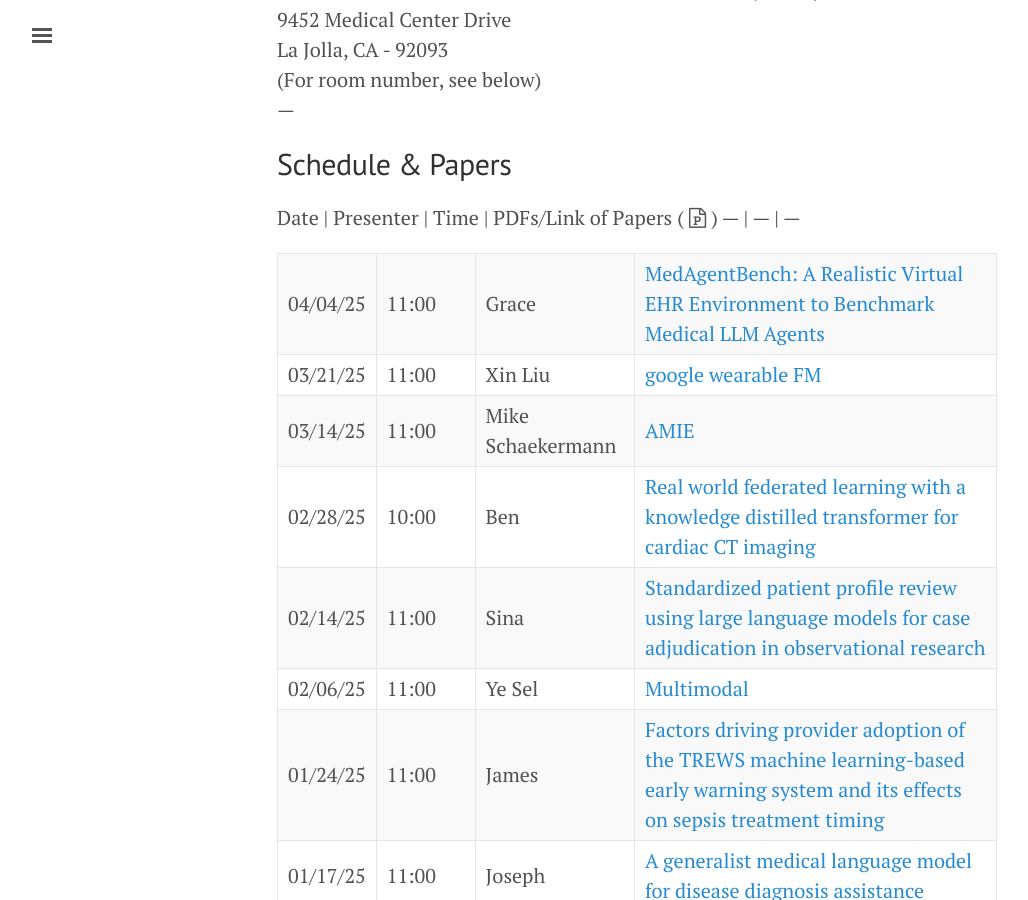
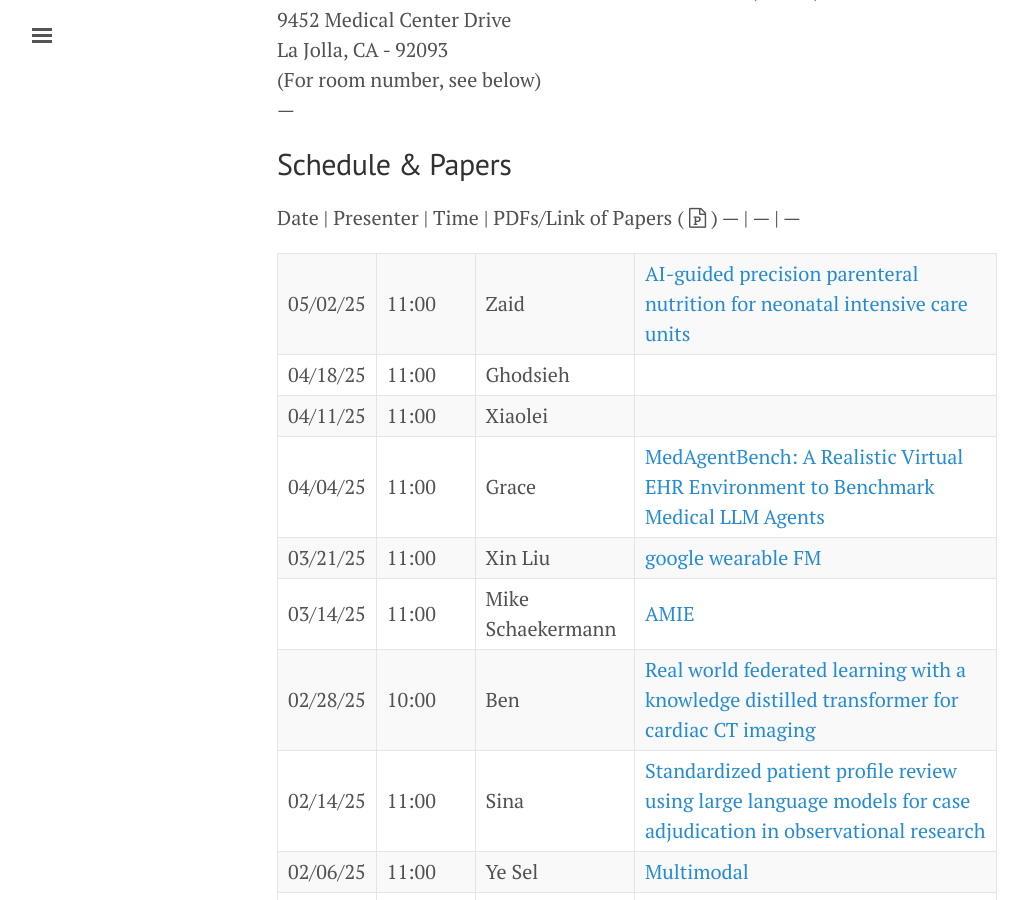
Before and after one commit to NematiLab/bmijc, a Jekyll site: the page built from index.md, in a window 1280 px wide and 900 px high, scrolled down 524 px. Shown: the whole window, without its empty margins (3-1031 px from the left). Built offline with Jekyll 4.4.1, drawn with Linux system fonts in a browser that asks for light colours; nearby versions of some CDN libraries.

Commit message:
Update index.md

```diff
--- a/index.md
+++ b/index.md
@@ -31,6 +31,9 @@ La Jolla, CA - 92093<br>
 Date | Presenter | Time | PDFs/Link of Papers ( <i class='fa fa-file-powerpoint-o'></i> )
 --- | --- | ---
 
+05/02/25 | 11:00| Zaid | [AI-guided precision parenteral nutrition for neonatal intensive care units](https://www.nature.com/articles/s41591-025-03601-1){:target="_blank"}
+04/18/25 | 11:00| Ghodsieh|
+04/11/25 | 11:00| Xiaolei|
 04/04/25 |11:00 | Grace | [MedAgentBench: A Realistic Virtual EHR Environment to Benchmark Medical LLM Agents](https://arxiv.org/html/2501.14654v2#bib.bib12){:target="_blank"}
 03/21/25 |11:00 | Xin Liu| [google wearable FM](https://research.google/blog/advancing-personal-health-and-wellness-insights-with-ai/){:target="_blank"}
 03/14/25 |11:00 | Mike Schaekermann |[AMIE](https://research.google/blog/advancing-amie-towards-specialist-care-and-real-world-validation/?linkId=12162787){:target="_blank"}
```
